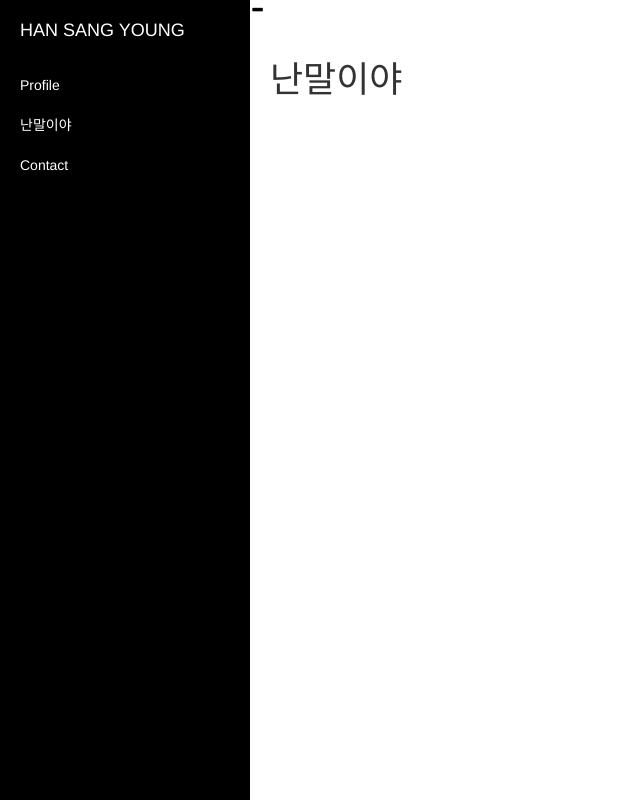
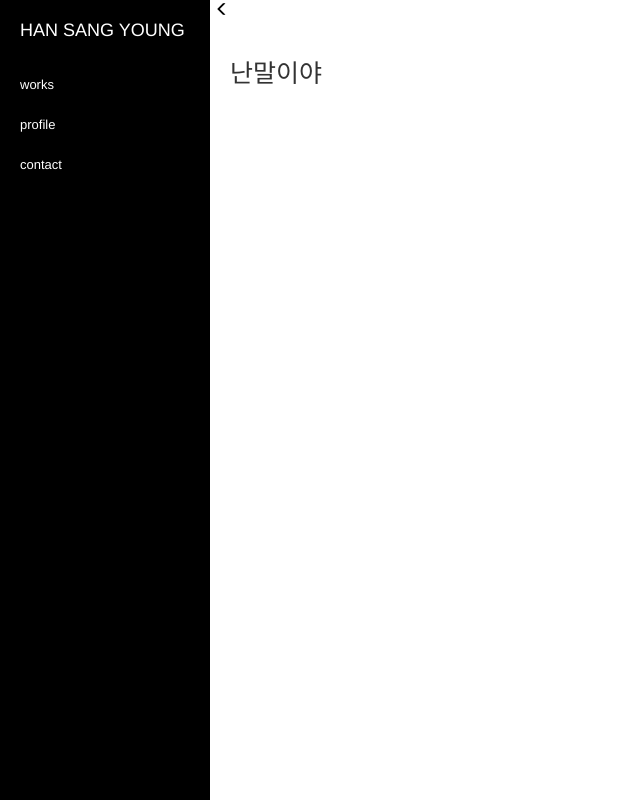
Before and after one commit to 113305/anna, a Django app: page /works in a window 1280 px wide. Shown: the whole page, without its empty margins (0-640 px from the left). Run offline with Django 3.2, Linux system fonts and the light colour scheme; data that the repository does not hold is empty; some libraries are stand-ins or nearby versions.

Commit message:
anna, second commit

```diff
--- a/archiving/static/archiving/css/archiving.css
+++ b/archiving/static/archiving/css/archiving.css
@@ -50,3 +50,30 @@
 .galleria-theme-classic .galleria-info-description {
   font-style : normal;
 }
+
+.h1, h1 {
+  font-size : 25px;
+  margin-bottom: 20px;
+}
+
+/*vh와 %차이 vh는 할당크기를 늘려주는 것, %는 할당된 크기안에서의 퍼센트말하는것*/
+.vcenter {
+  min-height: 90vh;
+  display: flex;
+  align-items: center;
+}
+.rfull {
+  width: 100vw;
+}
+#indeximg {
+  width: 100%;
+}
+
+#profileimg {
+  width: 45%;
+  margin-bottom: 20px;
+}
+
+.smallnav {
+  font-size: 13px;
+}
--- a/archiving/static/archiving/css/simple-sidebar.css
+++ b/archiving/static/archiving/css/simple-sidebar.css
@@ -15,16 +15,16 @@
 }
 
 #wrapper.toggled {
-    padding-left: 250px;
+    padding-left: 210px;
 }
 
-#sidebar-wrapper {
+#sidebar-wrapper {ㄴ
     z-index: 1000;
     position: fixed;
-    left: 250px;
+    left: 210px;
     width: 0;
     height: 100%;
-    margin-left: -250px;
+    margin-left: -210px;
     overflow-y: auto;
     background: #000;
     -webkit-transition: all 0.5s ease;
@@ -34,7 +34,7 @@
 }
 
 #wrapper.toggled #sidebar-wrapper {
-    width: 250px;
+    width: 210px;
 }
 
 #page-content-wrapper {
@@ -53,7 +53,7 @@
 .sidebar-nav {
     position: absolute;
     top: 0;
-    width: 250px;
+    width: 210px;
     margin: 0;
     padding: 0;
     list-style: none;
@@ -102,7 +102,7 @@
 
 @media(min-width:768px) {
     #wrapper {
-        padding-left: 250px;
+        padding-left: 210px;
     }
 
     #wrapper.toggled {
@@ -110,7 +110,7 @@
     }
 
     #sidebar-wrapper {
-        width: 250px;
+        width: 210px;
     }
 
     #wrapper.toggled #sidebar-wrapper {
--- a/archiving/templates/archiving/base.html
+++ b/archiving/templates/archiving/base.html
@@ -44,13 +44,14 @@
                 </a>
             </li>
             <li>
-                <a href="/profile">Profile</a>
+                <a class="smallnav" href="/works">works</a>
+
             </li>
             <li>
-                <a href="/works">난말이야</a>
+                <a class="smallnav" href="/profile">profile</a>
             </li>
             <li>
-                <a href="/contact">Contact</a>
+                <a class="smallnav" href="/contact">contact</a>
             </li>
         </ul>
     </div>
@@ -58,7 +59,8 @@
     <!-- Page Content -->
 
     <!-- <a href="#menu-toggle" class="btn btn-default" id="menu-toggle"><span class="glyphicon glyphicon-minus" aria-hidden="true"></span></a> -->
-    <a href="#menu-toggle" id="menu-toggle"><span style="color: black;" class="glyphicon glyphicon-minus" aria-hidden="true"></span></a>
+    <a href="#menu-toggle" id="menu-toggle"><span style="color: black; margin-left: 5px; width: 70%;" class="glyphicon glyphicon-menu-left" aria-hidden="true"></span></a>
+
     {% block content %}
     {% endblock %}
 
@@ -70,6 +72,7 @@
 
   <!-- Bootstrap Core JavaScript -->
   <!-- <script src="http://ironsummitmedia.github.io/startbootstrap-simple-sidebar/js/bootstrap.min.js"></script> -->
+
   <script src="https://maxcdn.bootstrapcdn.com/bootstrap/3.3.6/js/bootstrap.min.js" integrity="sha384-0mSbJDEHialfmuBBQP6A4Qrprq5OVfW37PRR3j5ELqxss1yVqOtnepnHVP9aJ7xS" crossorigin="anonymous"></script>
 
   <!-- Menu Toggle Script -->
--- a/archiving/templates/archiving/contact.html
+++ b/archiving/templates/archiving/contact.html
@@ -3,9 +3,9 @@
 {% block content %}
 <div id="page-content-wrapper">
     <div class="containser-fluid">
-        <div class="row">
-            <div class="col-lg-12">
-              <h1>Contact</h1>
+        <div class="row rfull">
+            <div class="col-lg-10 col-lg-offset-1">
+              <h1>contact</h1>
               <p>연락처 : 010-5474-4663</p>
               <p>이메일 : anna4663@naver.com</p>
             </div>
--- a/archiving/templates/archiving/index.html
+++ b/archiving/templates/archiving/index.html
@@ -2,11 +2,11 @@
 {% load staticfiles %}
 
 {% block content %}
-<div id="page-content-wrapper">
+<div id="page-content-wrapper" class="vcenter">
     <div class="containser-fluid">
         <div class="row">
             <div class="col-lg-12">
-              <img src="{% static 'archiving/images/난말이야.jpeg' %}" width="1000">
+              <img id="indeximg" src="{% static 'archiving/images/indeximg.jpeg' %}">
             </div>
         </div>
     </div>
--- a/archiving/templates/archiving/works.html
+++ b/archiving/templates/archiving/works.html
@@ -11,7 +11,7 @@
               <div class="galleria">
                 {% for work in works %}
                 <img src="{{ work.photo.url }}" rel="{{ work.title }}">
-                <span class="desc">{{ work.created_year }}, {{ work.materials }}, {{ work.size_height }}x{{ work.size_height}}</span>
+                <span class="desc">{{ work.created_year }}, {{ work.materials }}, {{ work.size_height }}x{{ work.size_width}}</span>
                 {% endfor %}
               </div>
               <script>
@@ -19,8 +19,11 @@
                 Galleria.run('.galleria', {
                   height: 500,
                   showImagenav: true,
-                  autoplay: 7000,
+                  // autoplay: 7000,
                   clicknext: true,
+                  thumbCrop: true,
+                  thumbQuality: false,
+                  showCounter: false,
                   dataConfig: function(img) {
                   return {
                       title: $(img).attr('rel'),
```
Also changed, not shown: archiving/templates/archiving/profile.html (+5 -3 lines), archiving/static/archiving/images/profileimg.jpeg (added), media/고양이.jpeg (deleted), media/고양이_ogUM1gp.jpeg (deleted), 3 other files.
